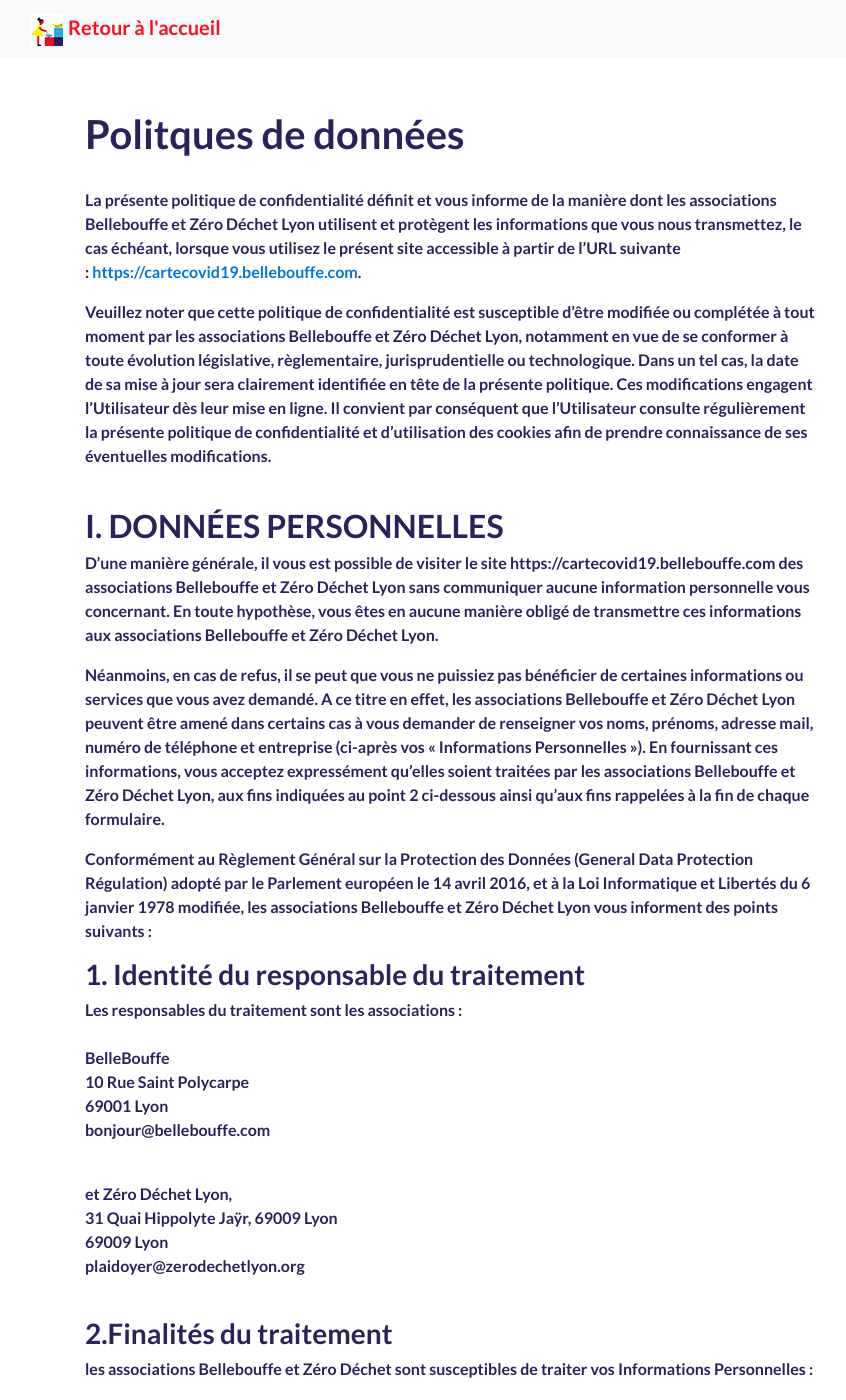
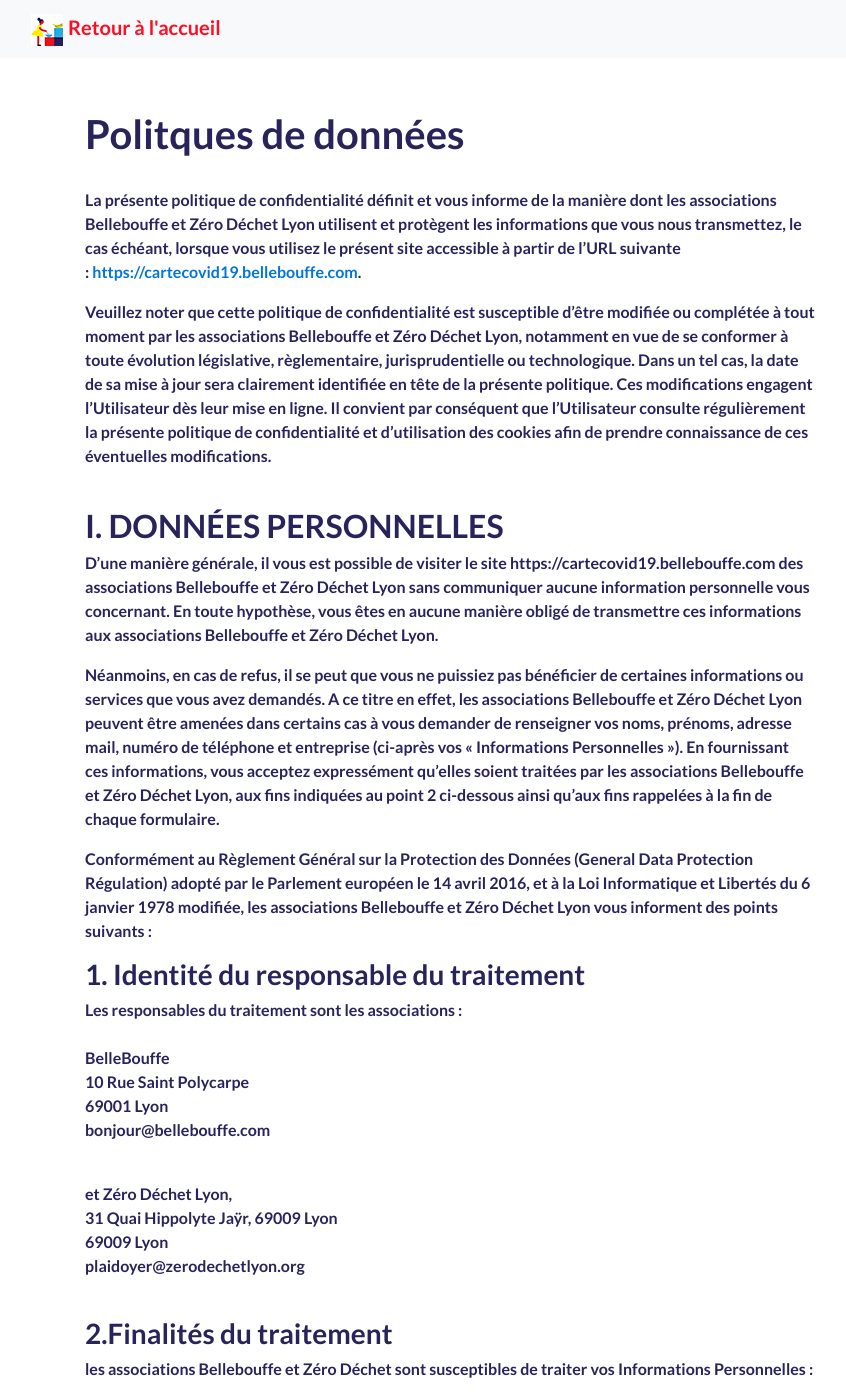
Before and after one commit to Caidezel/cartobouffe, a Jekyll site: the page built from privacy.html, in a window 1280 px wide and 1400 px high. Shown: the whole window, without its empty margins (0-846 px from the left). Built offline with Jekyll 4.4.1, drawn with Linux system fonts in a browser that asks for light colours; nearby versions of some CDN libraries; comment, search, counter and statistics services are not loaded; some of the changed text lies outside the part shown.

Commit message:
Update privacy.html

```diff
--- a/_includes/privacy.html
+++ b/_includes/privacy.html
@@ -6,11 +6,11 @@
               <br/>
 <p>La présente politique de confidentialité définit et vous informe de la manière dont les associations Bellebouffe et Zéro Déchet Lyon utilisent et protègent les informations que vous nous transmettez, le cas échéant, lorsque vous utilisez le présent site accessible à partir de l’URL suivante :&nbsp;<a href="{{ site.url }}">{{ site.url }}</a>.</p>
 
-<p>Veuillez noter que cette politique de confidentialité est susceptible d’être modifiée ou complétée à tout moment par les associations Bellebouffe et Zéro Déchet Lyon, notamment en vue de se conformer à toute évolution législative, règlementaire, jurisprudentielle ou technologique. Dans un tel cas, la date de sa mise à jour sera clairement identifiée en tête de la présente politique. Ces modifications engagent l’Utilisateur dès leur mise en ligne. Il convient par conséquent que l’Utilisateur consulte régulièrement la présente politique de confidentialité et d’utilisation des cookies afin de prendre connaissance de ses éventuelles modifications.</p>
+<p>Veuillez noter que cette politique de confidentialité est susceptible d’être modifiée ou complétée à tout moment par les associations Bellebouffe et Zéro Déchet Lyon, notamment en vue de se conformer à toute évolution législative, règlementaire, jurisprudentielle ou technologique. Dans un tel cas, la date de sa mise à jour sera clairement identifiée en tête de la présente politique. Ces modifications engagent l’Utilisateur dès leur mise en ligne. Il convient par conséquent que l’Utilisateur consulte régulièrement la présente politique de confidentialité et d’utilisation des cookies afin de prendre connaissance de ces éventuelles modifications.</p>
 </br>
 <h2>I. DONNÉES PERSONNELLES</h2>
 	<p>D’une manière générale, il vous est possible de visiter le site {{ site.url }} des associations Bellebouffe et Zéro Déchet Lyon  sans communiquer aucune information personnelle vous concernant. En toute hypothèse, vous êtes en aucune manière obligé de transmettre ces informations aux associations Bellebouffe et Zéro Déchet Lyon.</p>
-	<p>Néanmoins, en cas de refus, il se peut que vous ne puissiez pas bénéficier de certaines informations ou services que vous avez demandé. A ce titre en effet, les associations Bellebouffe et Zéro Déchet Lyon peuvent être amené dans certains cas à vous demander de renseigner vos noms, prénoms, adresse mail, numéro de téléphone et entreprise (ci-après vos « Informations Personnelles »). En fournissant ces informations, vous acceptez expressément qu’elles soient traitées par les associations Bellebouffe et Zéro Déchet Lyon, aux fins indiquées au point 2 ci-dessous ainsi qu’aux fins rappelées à la fin de chaque formulaire.</p>
+	<p>Néanmoins, en cas de refus, il se peut que vous ne puissiez pas bénéficier de certaines informations ou services que vous avez demandés. A ce titre en effet, les associations Bellebouffe et Zéro Déchet Lyon peuvent être amenées dans certains cas à vous demander de renseigner vos noms, prénoms, adresse mail, numéro de téléphone et entreprise (ci-après vos « Informations Personnelles »). En fournissant ces informations, vous acceptez expressément qu’elles soient traitées par les associations Bellebouffe et Zéro Déchet Lyon, aux fins indiquées au point 2 ci-dessous ainsi qu’aux fins rappelées à la fin de chaque formulaire.</p>
 
 	<p>Conformément au Règlement Général sur la Protection des Données (General Data Protection Régulation) adopté par le Parlement européen le 14 avril 2016, et à la Loi Informatique et Libertés du 6 janvier 1978 modifiée, les associations Bellebouffe et Zéro Déchet Lyon vous informent des points suivants :</p>
 
@@ -30,13 +30,13 @@
 	<h3>2.Finalités du traitement</h3>
 	<p>les associations Bellebouffe et Zéro Déchet sont susceptibles de traiter vos Informations Personnelles :<br>
 	</p><ol>
-		<li>aux fins de vous fournir les informations ou les services que vous avez demandé : l'ajout et le référencement sur la carte OpenStreetMap partagé; et/ou</li>
+		<li>aux fins de vous fournir les informations ou les services que vous avez demandés : l'ajout et le référencement sur la carte OpenStreetMap partagé; et/ou</li>
 		<li>aux fins de recueillir des informations nous permettant d’améliorer notre Site, nos produits et services (notamment par le biais de cookies) ; et/ou</li>
 		<li>aux fins de pouvoir vous contacter à propos de différents évènements relatifs aux associations Bellebouffe et Zéro Déchet Lyon, incluant notamment la mise à jour du site et le support client.</li>
 	</ol>
 	<p></p>
 	<h3>3.Destinataires</h3>
-Seules les associations Bellebouffe et Zéro Déchet Lyon opèrent de vos Informations Personnelles à des fins de partages sous licence <a href="https://fr.wikipedia.org/wiki/Open_Database_License">ODbl</a>. Ni Bellebouffe ou Zéro Déchet Lyon, ni l’un quelconque de ses sous-traitants, ne procèdent à la commercialisation des données personnelles des visiteurs et Utilisateurs de leur Site.<p></p>
+Seules les associations Bellebouffe et Zéro Déchet Lyon opèrent vos Informations Personnelles à des fins de partage sous licence <a href="https://fr.wikipedia.org/wiki/Open_Database_License">ODbl</a>. Ni Bellebouffe ou Zéro Déchet Lyon, ni l’un quelconque de ses sous-traitants, ne procèdent à la commercialisation des données personnelles des visiteurs et Utilisateurs de leur Site.<p></p>
 <h3>4.&nbsp;Durée de conservation</h3>
 <p>Vos Informations Personnelles sont conservées par les associations Bellebouffe et Zéro Déchet Lyon uniquement pour le temps correspondant à la finalité de la collecte tel qu’indiqué en 2 ci-dessus qui ne saurait en tout état de cause excéder 48 mois.</p>
 <h3>5. Droits Informatique et Libertés</h3>
```
Also changed, not shown: other parts of _includes/privacy.html (+1 -1 lines).
